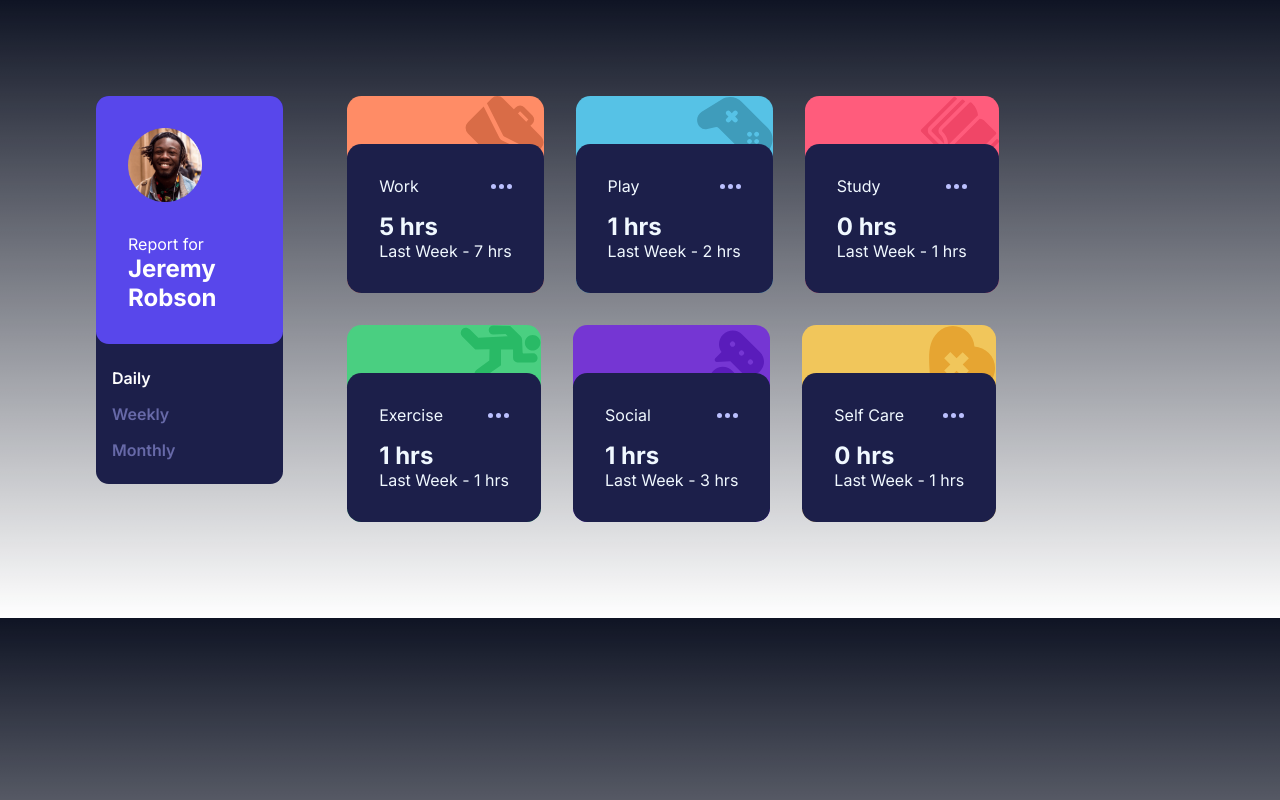
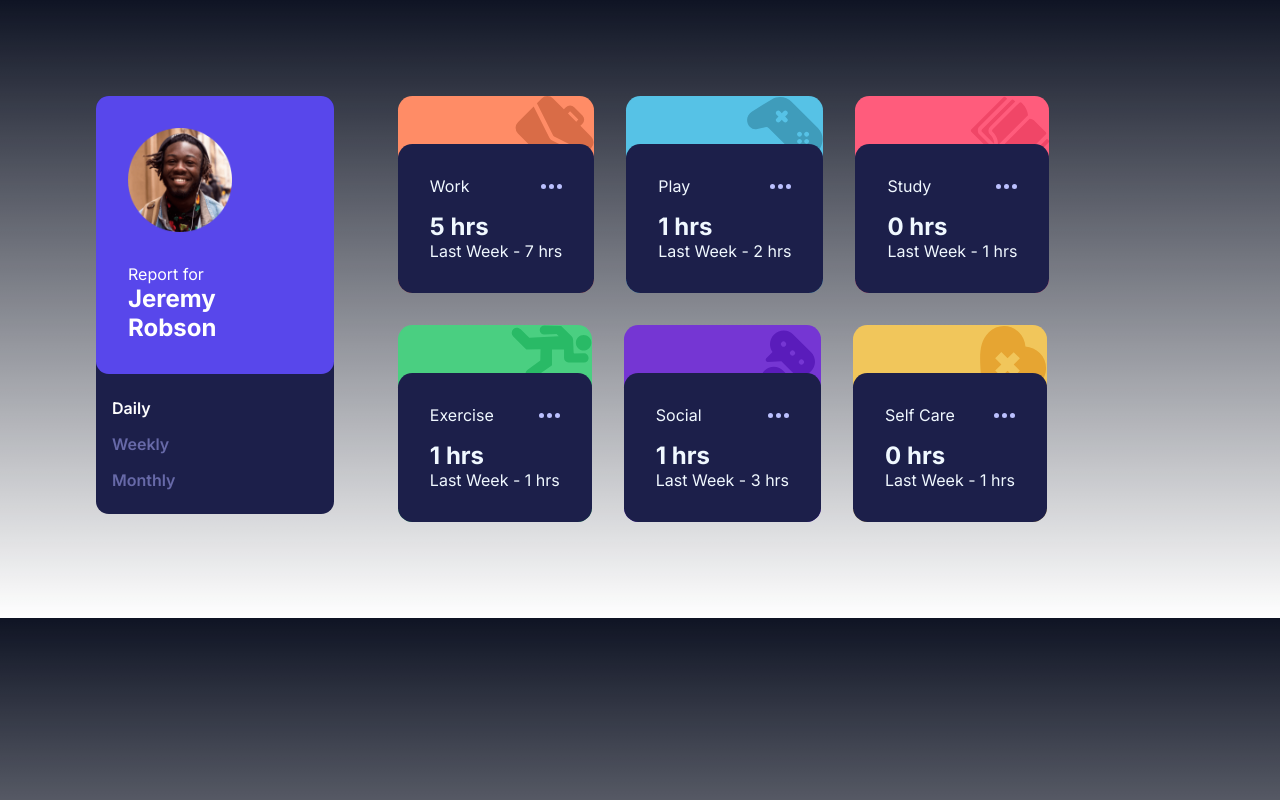
Before and after one commit to Nandani-Paliwal/time-tracking-dashboard-main, a Next.js app: page / in a window 1280 px wide. Built offline with nearby package versions, Linux system fonts and the light colour scheme.

Commit message:
fix some styling

```diff
--- a/app/style.css
+++ b/app/style.css
@@ -17,6 +17,7 @@ body{
     align-items:flex-start;
     justify-content: center;
     margin: 4rem;
+    height: 100%;
 }
 .profile-cont{
     display: flex;
@@ -26,6 +27,7 @@ body{
     border-radius: 0.8em;
     color: white;
     margin: 2rem;
+    width: 35%;
 }
 .profile
 {
```
